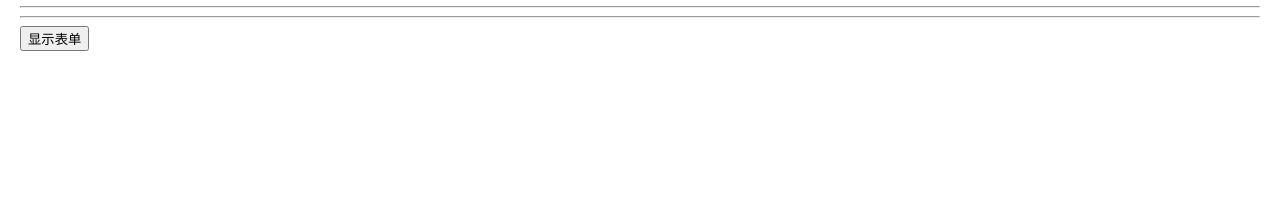
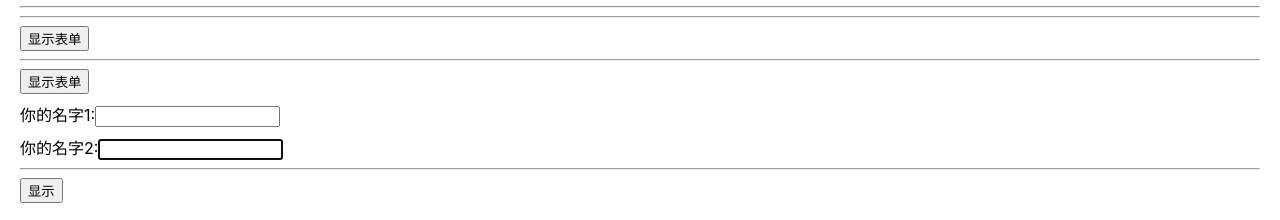
Before and after one commit to Aerolii/study-react-lib, a React (Create React App) app: page / in a window 1280 px wide. Shown: the part 6329-6549 px from the top of the page. Before the commit the page ends 6400 px from the top, so only its background shows below. Built offline with nearby package versions, Linux system fonts and the light colour scheme.

Commit message:
feat: effect 练习清理函数

```diff
--- a/src/App.jsx
+++ b/src/App.jsx
@@ -11,7 +11,9 @@ import ItemsSelected from './components/state/ItemsSelected'
 import MailClient from './components/state/MailClient'
 import TravelPlan from './components/state/TravelPlan'
 import ContextApp from './context/ContextApp'
+import EffectCleanFunction from './effect/EffectCleanFunction'
 import EffectFormInputFocus from './effect/EffectFormInputFocus'
+import EffectFormInputFocusByProp from './effect/EffectFormInputFocusByProp'
 import EffectPlayground from './effect/EffectPlayground'
 import MessengerReducer from './reducer/MessengerReducer'
 import TaskApp from './reducer/TaskApp'
@@ -153,6 +155,10 @@ export default function App() {
       <EffectPlayground />
       <hr />
       <EffectFormInputFocus />
+      <hr />
+      <EffectFormInputFocusByProp />
+      <hr />
+      <EffectCleanFunction />
     </>
   )
 }
--- /dev/null
+++ b/src/effect/EffectCleanFunction.jsx
@@ -0,0 +1,31 @@
+import { useEffect, useState } from 'react'
+export const getShow = (show) => (!show ? '显示' : '隐藏')
+
+function Counter() {
+  const [count, setCount] = useState(0)
+
+  useEffect(() => {
+    const intervalFn = () => {
+      setCount(count + 1)
+    }
+    const intervalId = setInterval(intervalFn, 1000)
+    return () => clearInterval(intervalId)
+  }, [count])
+
+  return (
+    <p>
+      <b>{count}</b>
+    </p>
+  )
+}
+
+export default function EffectCleanFunction() {
+  const [show, setShow] = useState(false)
+
+  return (
+    <>
+      <button onClick={() => setShow(!show)}>{getShow(show)}</button>
+      {show && <Counter />}
+    </>
+  )
+}
--- /dev/null
+++ b/src/effect/EffectFormInputFocusByProp.jsx
@@ -0,0 +1,46 @@
+// 有条件的触发 副作用
+
+import { useEffect, useRef, useState } from 'react'
+
+function AutoFocusInputByProp({ shouldFocus, text, onChange }) {
+  const iptRef = useRef(null)
+
+  useEffect(() => {
+    iptRef.current.focus()
+  }, [shouldFocus])
+
+  return <input type="text" value={text} onChange={onChange} ref={iptRef} />
+}
+
+export default function EffectFormInputFocusByProp() {
+  const [name, setName] = useState('')
+  const [names, setNames] = useState(['bob'])
+  const [isShow, setIsShow] = useState(false)
+
+  function handleChangeName(params) {}
+
+  return (
+    <>
+      <button onClick={() => setIsShow(!isShow)}>{`${
+        isShow ? '隐藏' : '显示'
+      }表单`}</button>
+      <div>
+        <form>
+          <label>
+            你的名字1:
+            <AutoFocusInputByProp text={name} onChange={handleChangeName} />
+          </label>
+
+          <label>
+            你的名字2:
+            <AutoFocusInputByProp
+              shouldFocus={true}
+              text={name}
+              onChange={handleChangeName}
+            />
+          </label>
+        </form>
+      </div>
+    </>
+  )
+}
```
